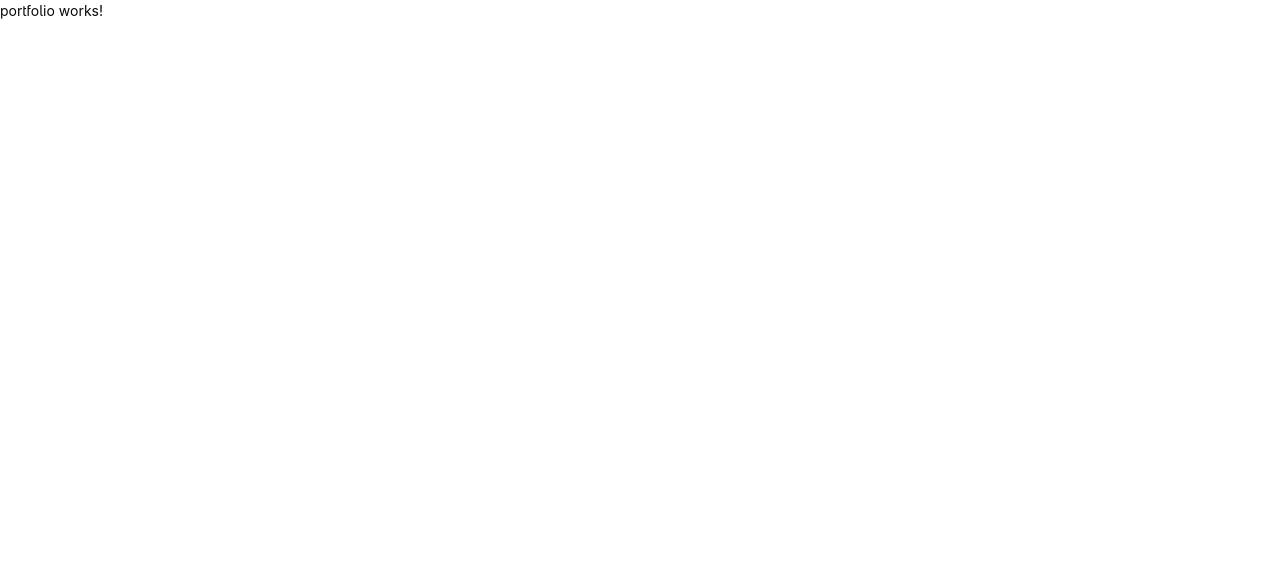
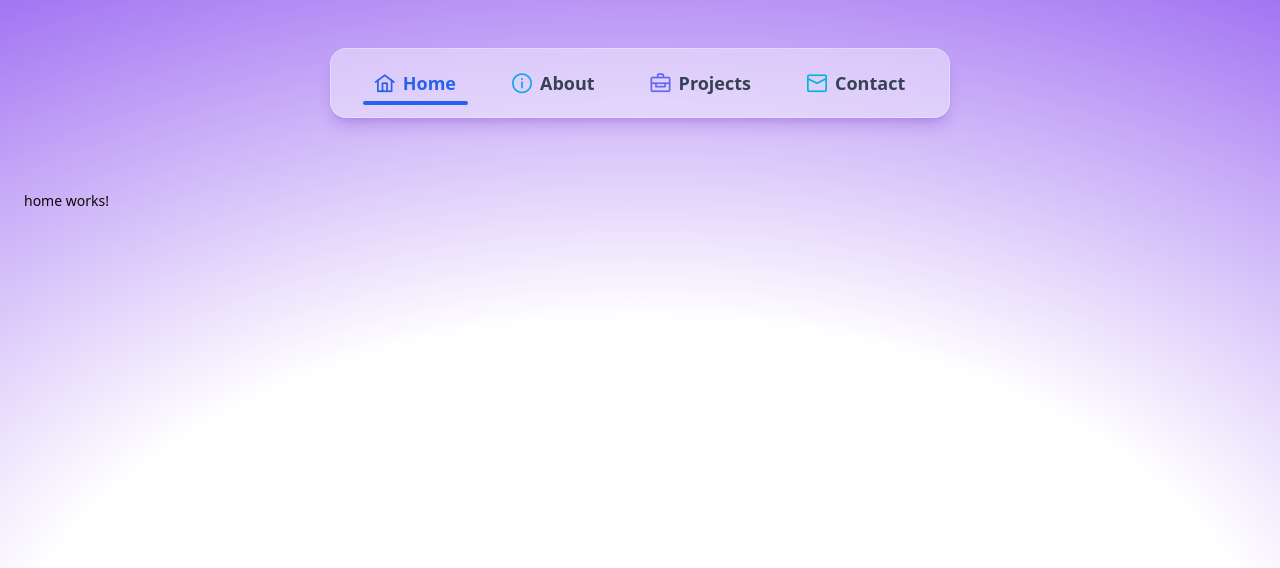
Before and after one commit to amitjangid80/portfolio, an Angular app: page /portfolio/home in a window 1280 px wide. Shown: the top 568 px of the page. Built offline with nearby package versions, Linux system fonts and the light colour scheme.

Commit message:
added nav bar

```diff
--- a/src/app/features/portfolio/portfolio.css
+++ b/src/app/features/portfolio/portfolio.css
@@ -0,0 +1,19 @@
+@import 'tailwindcss';
+
+@layer utilities {
+    @keyframes gradientShift {
+        0% {
+            background: radial-gradient(125% 125% at 50% 90%, #ffffff 40%, #7c3aed 100%);
+        }
+        50% {
+            background: radial-gradient(125% 125% at 50% 80%, #f5f3ff 40%, #6d28d9 100%);
+        }
+        100% {
+            background: radial-gradient(125% 125% at 50% 90%, #ffffff 40%, #7c3aed 100%);
+        }
+    }
+
+    .animate-gradient {
+        animation: gradientShift 15s ease-in-out infinite;
+    }
+}
--- a/src/app/features/portfolio/portfolio.html
+++ b/src/app/features/portfolio/portfolio.html
@@ -1 +1,18 @@
-<p>portfolio works!</p>
+<div class="relative min-h-screen w-full overflow-hidden">
+    <!-- Animated Radial Gradient Background -->
+    <div class="absolute inset-0 z-0 animate-gradient">
+    </div>
+
+    <!-- Content Wrapper -->
+    <div class="relative z-10 flex h-dvh w-dvw flex-col items-center">
+        <!-- Navigation -->
+        <header class="w-full max-w-7xl px-6 py-4">
+            <aj-nav></aj-nav>
+        </header>
+
+        <!-- Main Content -->
+        <main class="flex flex-1 w-full max-w-7xl px-6 py-6">
+            <router-outlet></router-outlet>
+        </main>
+    </div>
+</div>
--- /dev/null
+++ b/src/app/shared/components/nav/common/nav.model.ts
@@ -0,0 +1,6 @@
+export interface NavModel {
+    icon: string;
+    title: string;
+    route: string;
+    cssClass?: string;
+}
--- /dev/null
+++ b/src/app/shared/components/nav/nav.css
@@ -0,0 +1,109 @@
+@import 'tailwindcss';
+
+:host {
+    @apply flex w-full;
+}
+
+.nav-container {
+    @apply py-8 flex w-full items-center justify-center;
+}
+
+.nav {
+    @apply flex gap-8 px-8 py-4 rounded-2xl border items-center justify-center;
+    @apply bg-white/40 backdrop-blur-lg border-white/30 shadow-lg shadow-violet-800/20;
+    animation: navFadeIn 1s ease-out 0.35s both;
+}
+
+@keyframes navFadeIn {
+    from {
+        opacity: 0;
+        transform: translateY(-15px);
+    }
+    to {
+        opacity: 1;
+        transform: translateY(0);
+    }
+}
+
+/* Nav Item */
+.nav-item {
+    @apply relative flex items-center gap-2 py-1 px-3 text-lg font-semibold text-gray-700 cursor-pointer transition-colors duration-300;
+}
+.nav-item > * {
+    position: relative;
+    z-index: 10;
+}
+
+/* Underline */
+.nav-item::after {
+    content: '';
+    position: absolute;
+    left: 0;
+    bottom: -0.25rem;
+    width: 100%;
+    height: 4px;
+    border-radius: 9999px;
+    transform-origin: left;
+    transform: scaleX(0);
+    opacity: 0;
+    z-index: 5;
+    transition: transform 360ms cubic-bezier(0.22, 1, 0.36, 1), opacity 200ms ease 80ms;
+}
+
+/* Default icon colors */
+.nav-home i {
+    color: #2563eb;
+} /* blue-600 */
+.nav-about i {
+    color: #0ea5e9;
+} /* sky-500 */
+.nav-projects i {
+    color: #6366f1;
+} /* indigo-500 */
+.nav-contact i {
+    color: #06b6d4;
+} /* cyan-500 */
+
+/* Hover + Active → title + underline adopt icon color */
+.nav-home:hover,
+.nav-home.nav-active {
+    color: #2563eb; /* match icon */
+}
+.nav-home:hover::after,
+.nav-home.nav-active::after {
+    background-color: #2563eb;
+}
+
+.nav-about:hover,
+.nav-about.nav-active {
+    color: #0ea5e9;
+}
+.nav-about:hover::after,
+.nav-about.nav-active::after {
+    background-color: #0ea5e9;
+}
+
+.nav-projects:hover,
+.nav-projects.nav-active {
+    color: #6366f1;
+}
+.nav-projects:hover::after,
+.nav-projects.nav-active::after {
+    background-color: #6366f1;
+}
+
+.nav-contact:hover,
+.nav-contact.nav-active {
+    color: #06b6d4;
+}
+.nav-contact:hover::after,
+.nav-contact.nav-active::after {
+    background-color: #06b6d4;
+}
+
+/* Underline animation */
+.nav-item:hover::after,
+.nav-item.nav-active::after {
+    transform: scaleX(1);
+    opacity: 1;
+}
--- /dev/null
+++ b/src/app/shared/components/nav/nav.html
@@ -0,0 +1,10 @@
+<div class="nav-container">
+    <nav class="nav" role="navigation" aria-label="Primary">
+        @for (nav of navList(); track nav) {
+            <div class="nav-item {{ nav.cssClass }}" [routerLink]="nav.route" routerLinkActive="nav-active">
+                <i class="pi {{ nav.icon }} text-xl"></i>
+                <span>{{ nav.title }}</span>
+            </div>
+        }
+    </nav>
+</div>
--- /dev/null
+++ b/src/app/shared/components/nav/nav.ts
@@ -0,0 +1,29 @@
+import { NavModel } from './common/nav.model';
+import { TextConstants } from '../../constants/text';
+import { NavConstants } from '../../constants/routes';
+import { RouterLink, RouterLinkActive } from '@angular/router';
+import { signal, Component, WritableSignal } from '@angular/core';
+
+@Component({
+    selector: 'aj-nav',
+    styleUrl: './nav.css',
+    templateUrl: './nav.html',
+    imports: [
+        RouterLink,
+        RouterLinkActive
+    ]
+})
+export class Nav {
+    protected readonly navList: WritableSignal<NavModel[]> = signal([]);
+
+    constructor () {
+        this.navList().push(
+            ...[
+                { icon: 'pi-home', cssClass: 'nav-home', title: TextConstants.home, route: NavConstants.home },
+                { icon: 'pi-info-circle', cssClass: 'nav-about', title: TextConstants.about, route: NavConstants.about },
+                { icon: 'pi-briefcase', cssClass: 'nav-projects', title: TextConstants.projects, route: NavConstants.projects },
+                { icon: 'pi-envelope', cssClass: 'nav-contact', title: TextConstants.contact, route: NavConstants.contact },
+            ]
+        );
+    }
+}
--- a/src/app/shared/constants/text.ts
+++ b/src/app/shared/constants/text.ts
@@ -1,3 +1,7 @@
 export const TextConstants = {
+    home: 'Home',
+    about: 'About',
+    contact: 'Contact',
+    projects: 'Projects',
     appTitle: 'Amit Jangid'
 };
```
Also changed, not shown: src/app/features/portfolio/portfolio.ts (+10 -4 lines).
